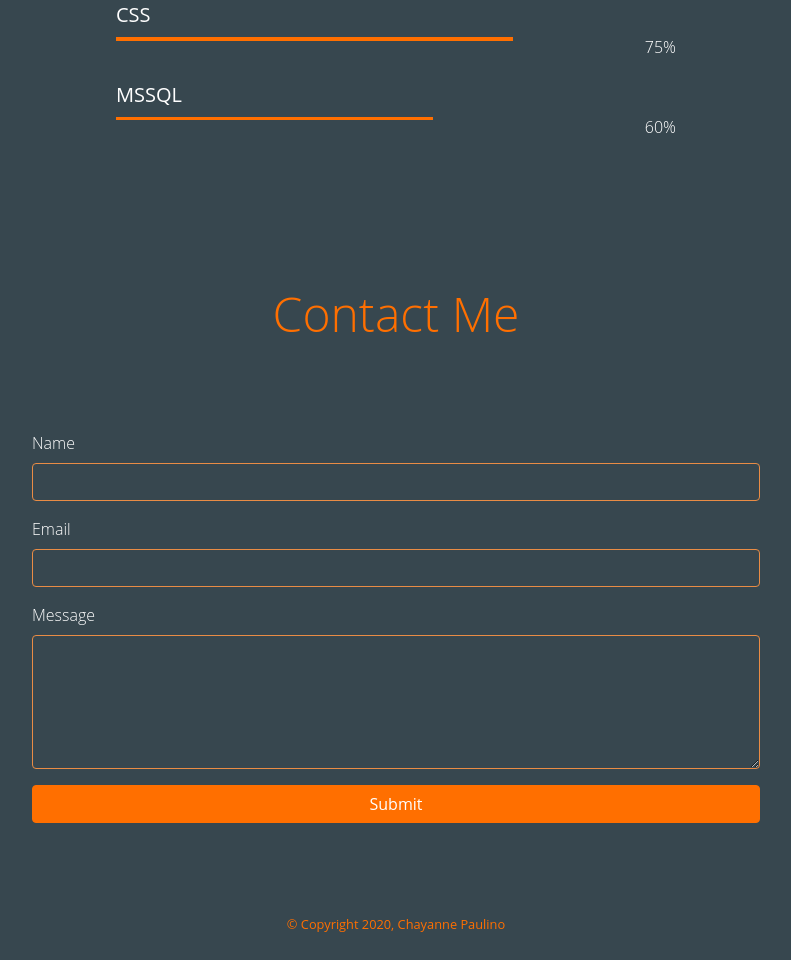
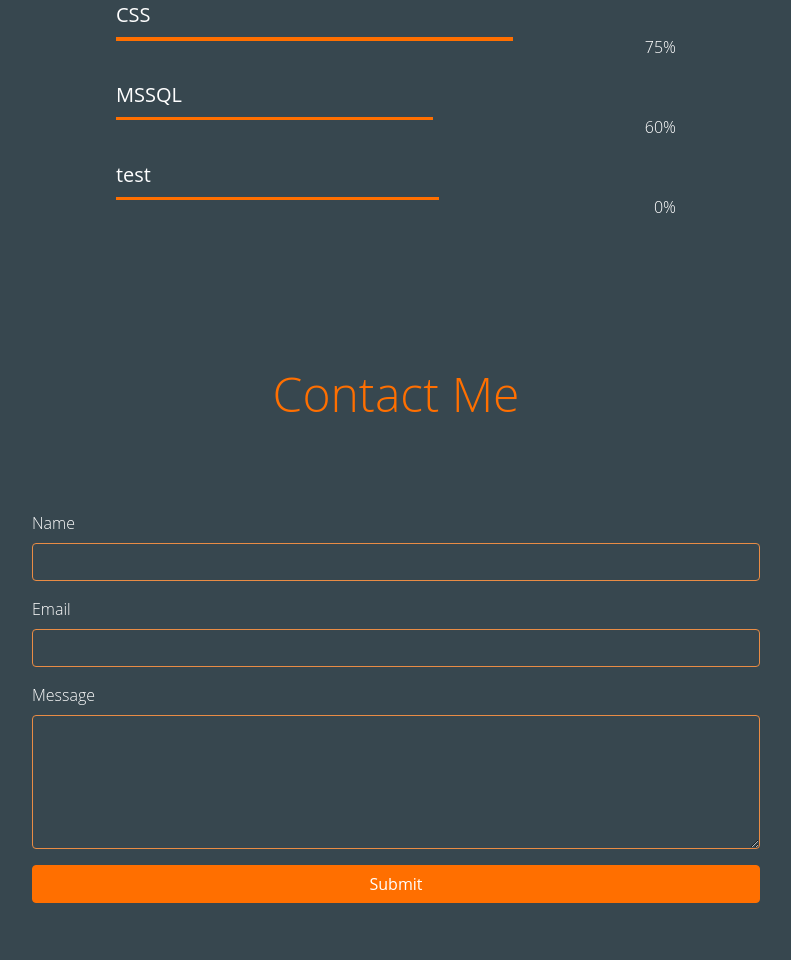
Before and after one commit to Chayanne90/portfolio, a plain HTML site: page index.html in a window 1280 px wide. Shown: the part 2523-3483 px from the top of the page, without its empty margins (244-1035 px from the left). Before the commit the page ends 3458 px from the top, so only its background shows below. Drawn offline with nearby package versions, Linux system fonts and the light colour scheme.

Commit message:
adding a test skills

```diff
--- a/index.html
+++ b/index.html
@@ -173,6 +173,15 @@
                 </span>
             </li>
 
+
+            <li>
+                <h3 class="skill">test</h3>
+                <label class="portcentage">0%</label>
+                <span class="bar">
+                    <span class="mssql"></span>
+                </span>
+            </li>
+
         </div>
 
     </section>
```
